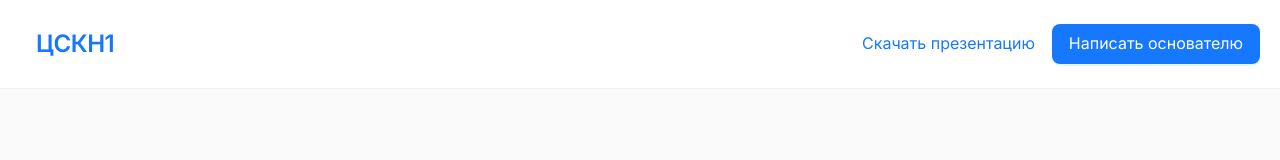
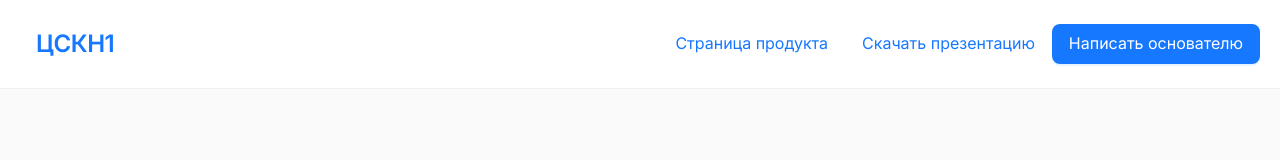
Before and after one commit to zdrnrt/cskn1, a React app: page / in a window 1280 px wide. Shown: the top 160 px of the page. Built offline with nearby package versions, Linux system fonts and the light colour scheme.

Commit message:
Коммит перед правками

```diff
--- a/src/App/Component/Footer/Footer.js
+++ b/src/App/Component/Footer/Footer.js
@@ -38,10 +38,9 @@ export default function Footer() {
             <li>Питчдек.</li>
             <li>Финдек.</li>
             <li>Инвестиционный тизер.</li>
-            <li>Информационная справка.</li>
           </ul>
           <div>
-            <Button type="link" href="./files/cskn1-files.zip" size="large">Скачать материалы</Button>
+            <Button type="link" href="./files/cskn1-file.zip" size="large">Скачать материалы</Button>
           </div>
         </div>
       </div>
--- a/src/App/Component/Header/Header.js
+++ b/src/App/Component/Header/Header.js
@@ -4,11 +4,9 @@ import { Button, Typography } from 'antd';
 
 export default function Header() {
   useEffect(function () {
-    console.log('useeffect')
     const header = document.querySelector('.header');
     const headerHeight = header.getBoundingClientRect().height;
     function headerFixing(e) {
-      console.log('scroll', e, window.scrollY);
       if (window.scrollY > headerHeight){
         document.body.style.paddingTop = `${headerHeight}px`;
         header.classList.add('header--fixed');
@@ -26,6 +24,7 @@ export default function Header() {
       <div className="container header__content">
         <Button type="link" href="/" className="header__logo">ЦСКН1</Button>
         <div className="header__controls">
+          <Button type="link" size="large" href="https://cskn1.ru/">Страница продукта</Button>
           <Button type="link" size="large" href="./files/cskn1-invest-presentation.pdf">Скачать презентацию</Button>
           <Button type="primary" size="large" href="https://wa.me/message/CG4TEM4HZBQQA1" target="_blank">Написать основателю</Button>
         </div>
```
